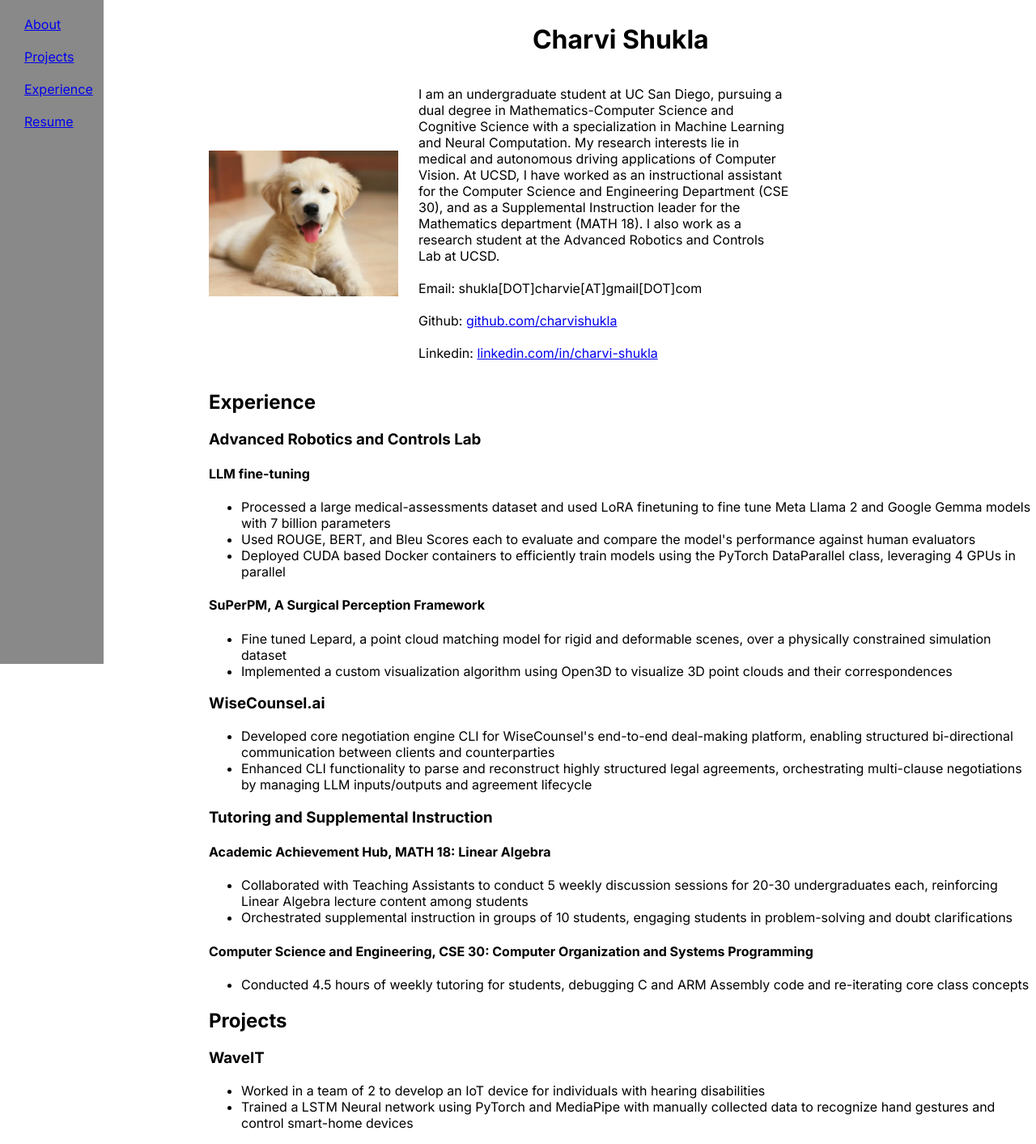
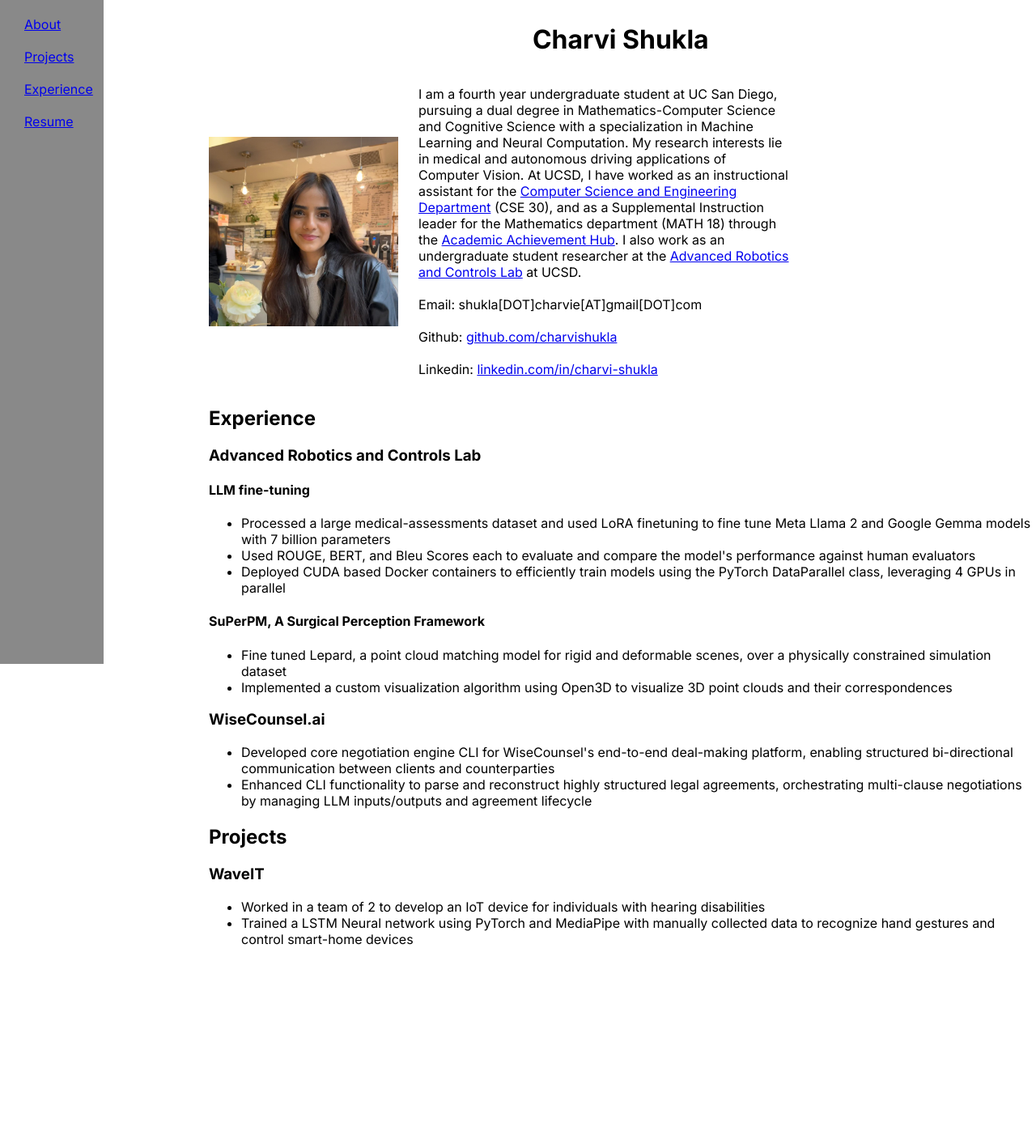
Before and after one commit to charvishukla/charvi-website, a Next.js app: page / in a window 1280 px wide. Shown: the whole page at 81% size. After the commit the page ends 1186 px from the top, so only its background shows below. Built offline with nearby package versions, Linux system fonts and the light colour scheme.

Commit message:
Change profile photo

```diff
--- a/src/app/page.js
+++ b/src/app/page.js
@@ -1,4 +1,4 @@
-import logo from "./logo.png";
+import logo from "./logo.jpg";
 import SideNav from "./SideNav";
 import styles from "./page.module.css";
 import Image from "next/image";
@@ -15,15 +15,15 @@ export default function Home(props) {
           <Image src={logo} width={500} height={500} alt="Logo" />
 
           <p className="about">
-            I am an undergraduate student at UC San Diego, pursuing a dual
+            I am a fourth year undergraduate student at UC San Diego, pursuing a dual
             degree in Mathematics-Computer Science and Cognitive Science with a
             specialization in Machine Learning and Neural Computation. My
             research interests lie in medical and autonomous driving
             applications of Computer Vision. At UCSD, I have worked as an
-            instructional assistant for the Computer Science and Engineering
-            Department (CSE 30), and as a Supplemental Instruction leader for
-            the Mathematics department (MATH 18). I also work as a research
-            student at the Advanced Robotics and Controls Lab at UCSD.
+            instructional assistant for the <a href="https://cse.ucsd.edu">Computer Science and Engineering
+            Department</a> (CSE 30), and as a Supplemental Instruction leader for
+            the Mathematics department (MATH 18) through the <a href="https://aah.ucsd.edu">Academic Achievement Hub</a>.
+            I also work as an undergraduate student researcher at the <a href="https://www.ucsdarclab.com">Advanced Robotics and Controls Lab</a> at UCSD.
             <br />
             <br />
             Email: shukla[DOT]charvie[AT]gmail[DOT]com
@@ -50,7 +50,7 @@ export default function Home(props) {
           <div className="Sub-section-item">
             <h3>Advanced Robotics and Controls Lab</h3>
             <h4>LLM fine-tuning</h4>
-            <ul>
+            <ul className="resume-pts">
               <li>
                 Processed a large medical-assessments dataset and used LoRA
                 finetuning to fine tune Meta Llama 2 and Google Gemma models
@@ -67,7 +67,7 @@ export default function Home(props) {
               </li>
             </ul>
             <h4>SuPerPM, A Surgical Perception Framework</h4>
-            <ul>
+            <ul className="resume-pts">
               <li>
                 Fine tuned Lepard, a point cloud matching model for rigid and
                 deformable scenes, over a physically constrained simulation
@@ -82,7 +82,7 @@ export default function Home(props) {
 
           <div className="Sub-section-item">
             <h3>WiseCounsel.ai</h3>
-            <ul>
+            <ul className="resume-pts">
               <li>
                 Developed core negotiation engine CLI for WiseCounsel's
                 end-to-end deal-making platform, enabling structured
@@ -97,18 +97,6 @@ export default function Home(props) {
             </ul>
           </div>
 
-          <div className="Sub-section-item">
-            <h3>Tutoring and Supplemental Instruction</h3>
-            <h4>Academic Achievement Hub, MATH 18: Linear Algebra</h4>
-            <ul>
-              <li>Collaborated with Teaching Assistants to conduct 5 weekly discussion sessions for 20-30 undergraduates each, reinforcing Linear Algebra lecture content among students</li>
-              <li>Orchestrated supplemental instruction in groups of 10 students, engaging students in problem-solving and doubt clarifications</li>
-            </ul>
-            <h4>Computer Science and Engineering, CSE 30: Computer Organization and Systems Programming</h4>
-            <ul>
-              <li>Conducted 4.5 hours of weekly tutoring for students, debugging C and ARM Assembly code and re-iterating core class concepts</li>
-            </ul>
-          </div>
         </div>
 
         <div className="Projects">
@@ -116,7 +104,7 @@ export default function Home(props) {
 
           <div className="Sub-section-item">
             <h3>WaveIT</h3>
-            <ul>
+            <ul className="resume-pts">
               <li>
                 Worked in a team of 2 to develop an IoT device for individuals
                 with hearing disabilities
```
Also changed, not shown: src/app/logo.jpg (added), src/app/logo.png (deleted), src/app/page.module.css (line endings or trailing spaces).
